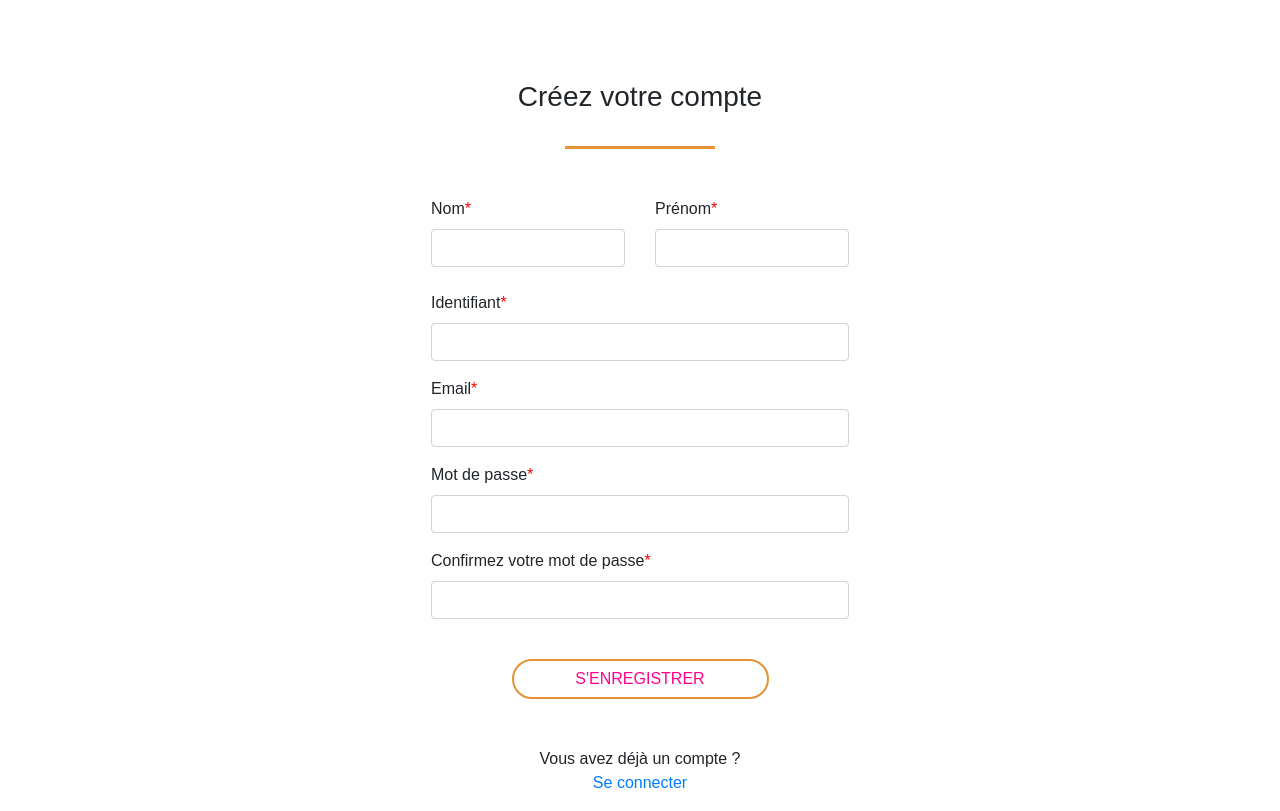
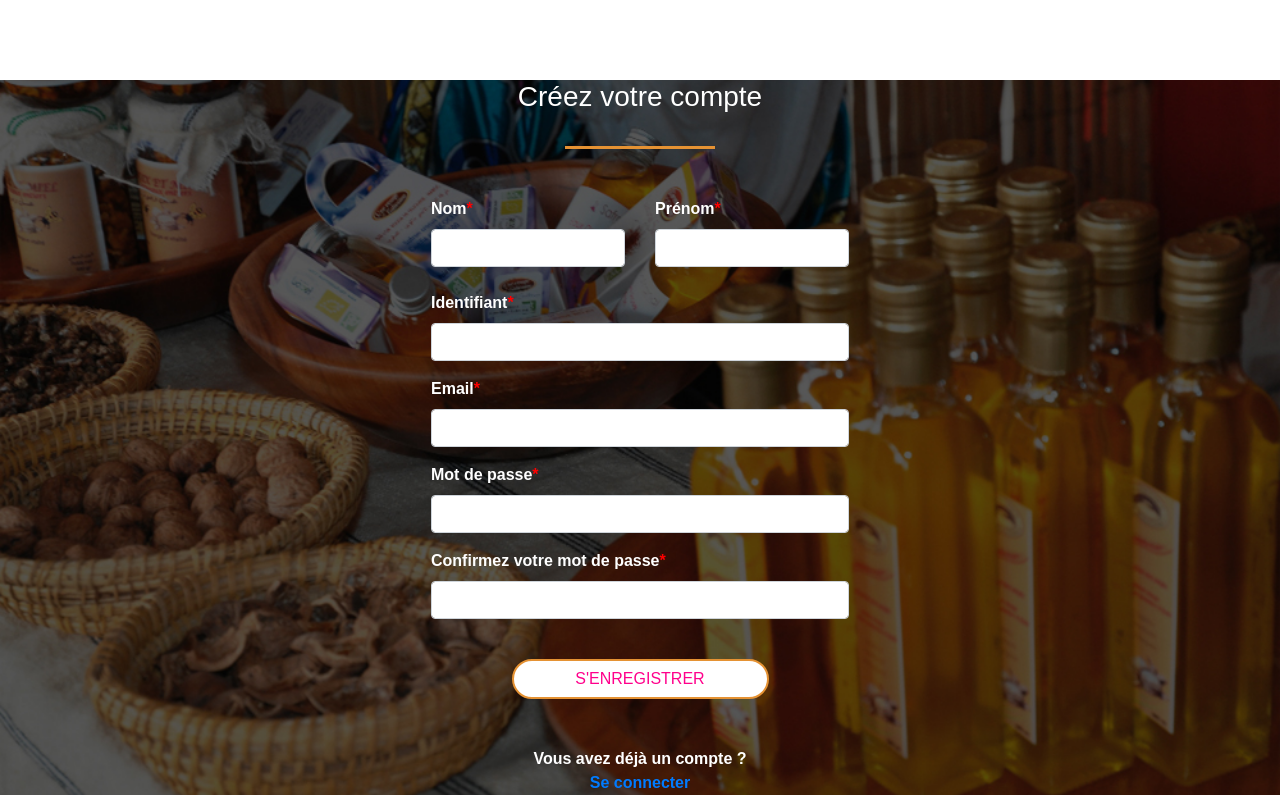
Before and after one commit to SaraMarhoum/EL-Gt-Store, a website: page signup.html in a window 1280 px wide. Drawn offline with nearby package versions, Linux system fonts and the light colour scheme.

Commit message:
set background

```diff
--- a/app/scss/_login.scss
+++ b/app/scss/_login.scss
@@ -67,6 +67,13 @@ body{
 body{
     .sec__signup{
         margin-top: 80px;
+        background-image: url(/assets/png/background_signup.jpg);
+        background-position: center;
+        background-repeat: no-repeat;
+        background-size: cover;
+        background-attachment: fixed ;
+        color: white;
+        font-weight: bolder;
 
         h3{
             text-align: center;
@@ -77,7 +84,6 @@ body{
             width: 150px;
             margin: auto;
         }
-
         .inscription__block{
             margin: auto;
             max-width: 35% !important;
```
Also changed, not shown: signup.html (+0 -1 lines), assets/png/Produit-de-terroir.jpg (added), assets/png/background_signup.jpg (added), src/css/main.css, 1 other file.
